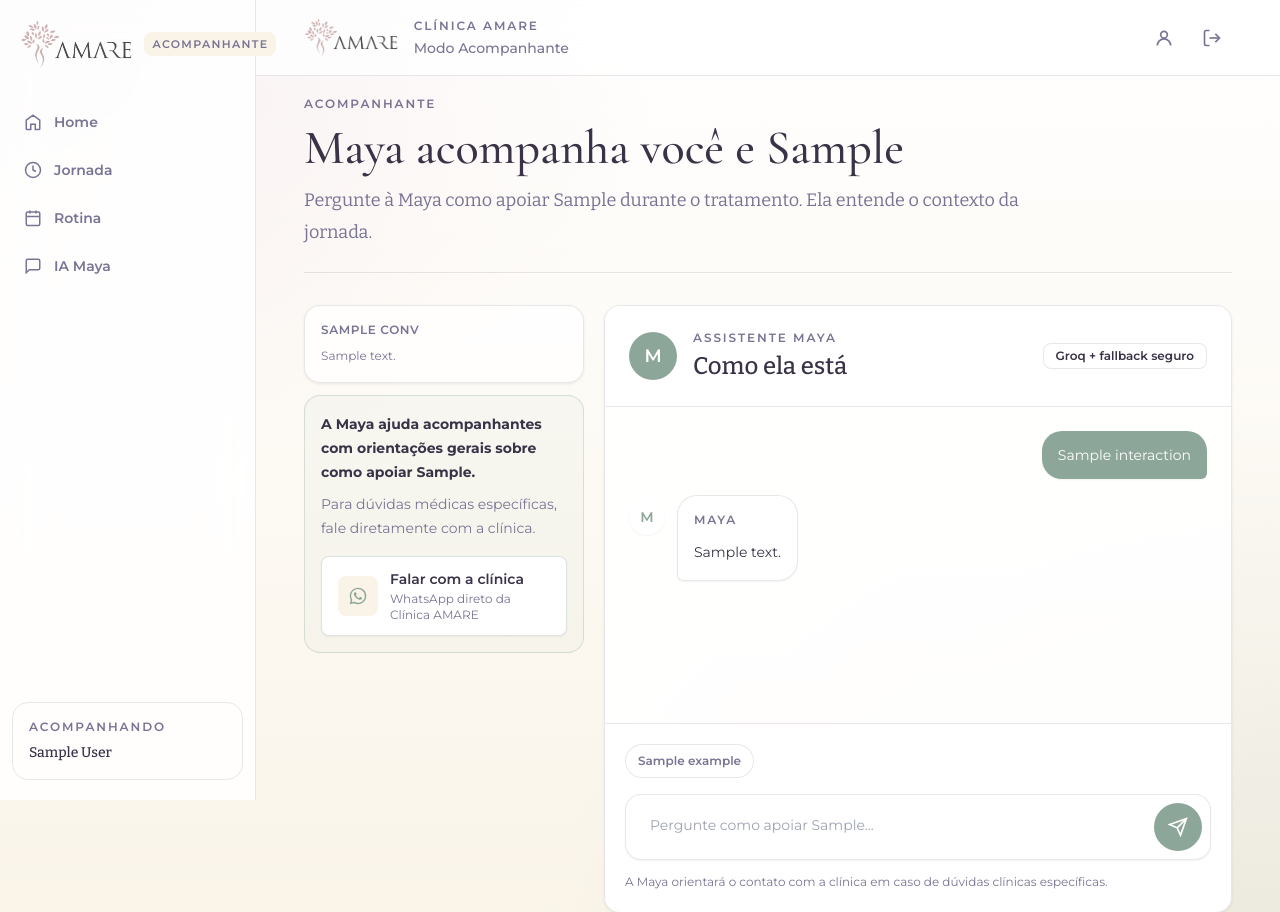
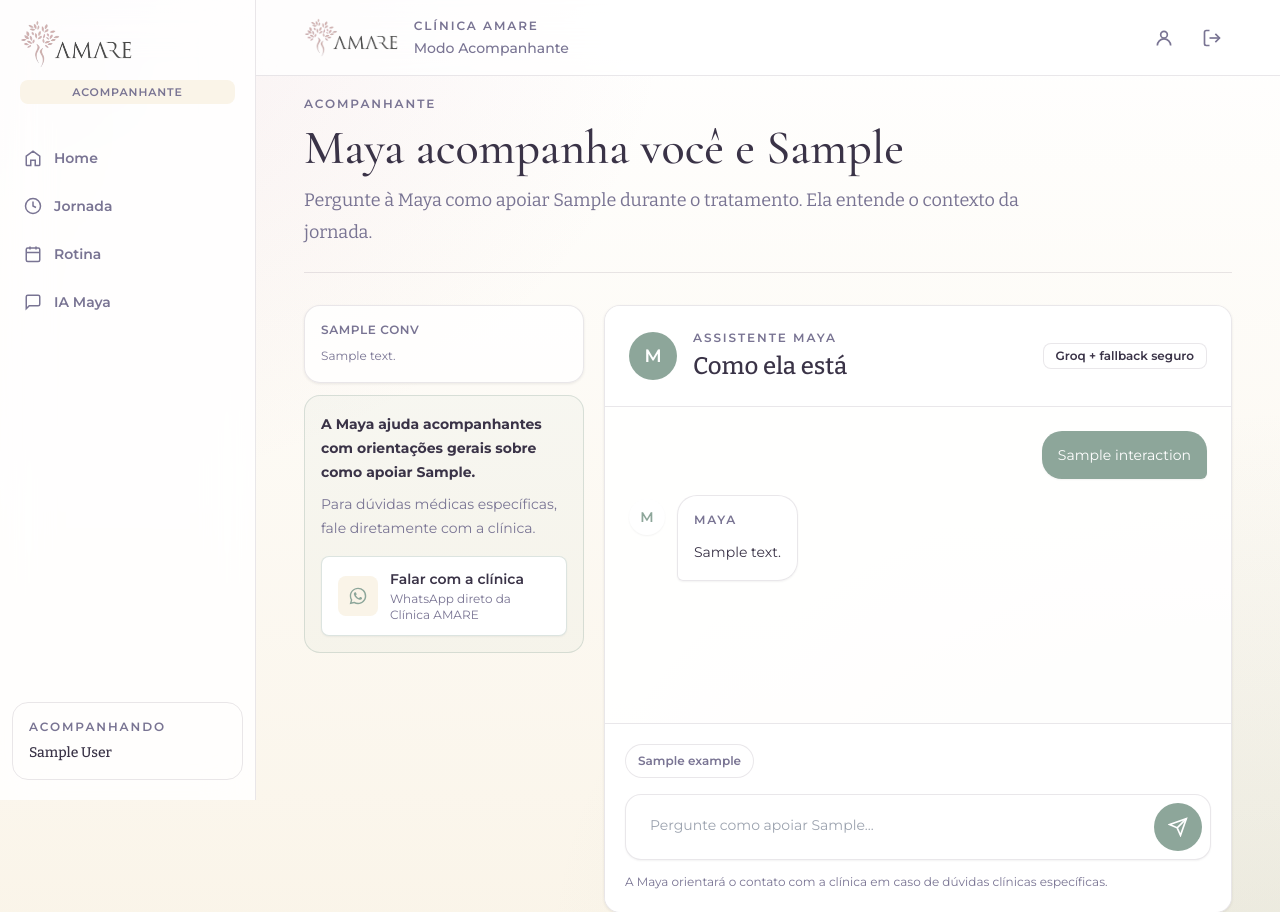
Before and after one commit to marcelof0nseca/ATLASAMARE, a Django app: template templates/partner/maya.html in a window 1280 px wide. Shown: the top 912 px of the page. Run offline with Django 5.2, Linux system fonts and the light colour scheme; the template is opened without the code that fills it: most values are stand-ins (such as "Sample title", 1, 10 or a date in 2020); some libraries are stand-ins or nearby versions.

Commit message:
style: alinha selo do acompanhante na sidebar

```diff
--- a/templates/layouts/partner_base.html
+++ b/templates/layouts/partner_base.html
@@ -14,11 +14,11 @@
 
 {% block body %}
   <aside class="amare-patient-sidebar">
-    <div class="mb-8 flex items-center justify-between gap-3 px-2">
+    <div class="mb-8 flex flex-col items-start gap-3 px-2">
       <a href="{% url 'partner:dashboard' %}" class="amare-brand-link">
         <img src="{% static 'images/amare-logo.png' %}" alt="Clínica Amare" class="amare-brand-logo amare-brand-logo-sidebar">
       </a>
-      <span class="rounded-lg bg-linen px-2 py-1 text-[11px] font-semibold uppercase tracking-[0.12em] text-text-muted">Acompanhante</span>
+      <span class="w-full rounded-lg bg-linen px-2 py-1 text-center text-[11px] font-semibold uppercase leading-4 tracking-[0.08em] text-text-muted">Acompanhante</span>
     </div>
 
     <nav aria-label="Navegação do acompanhante">
```
